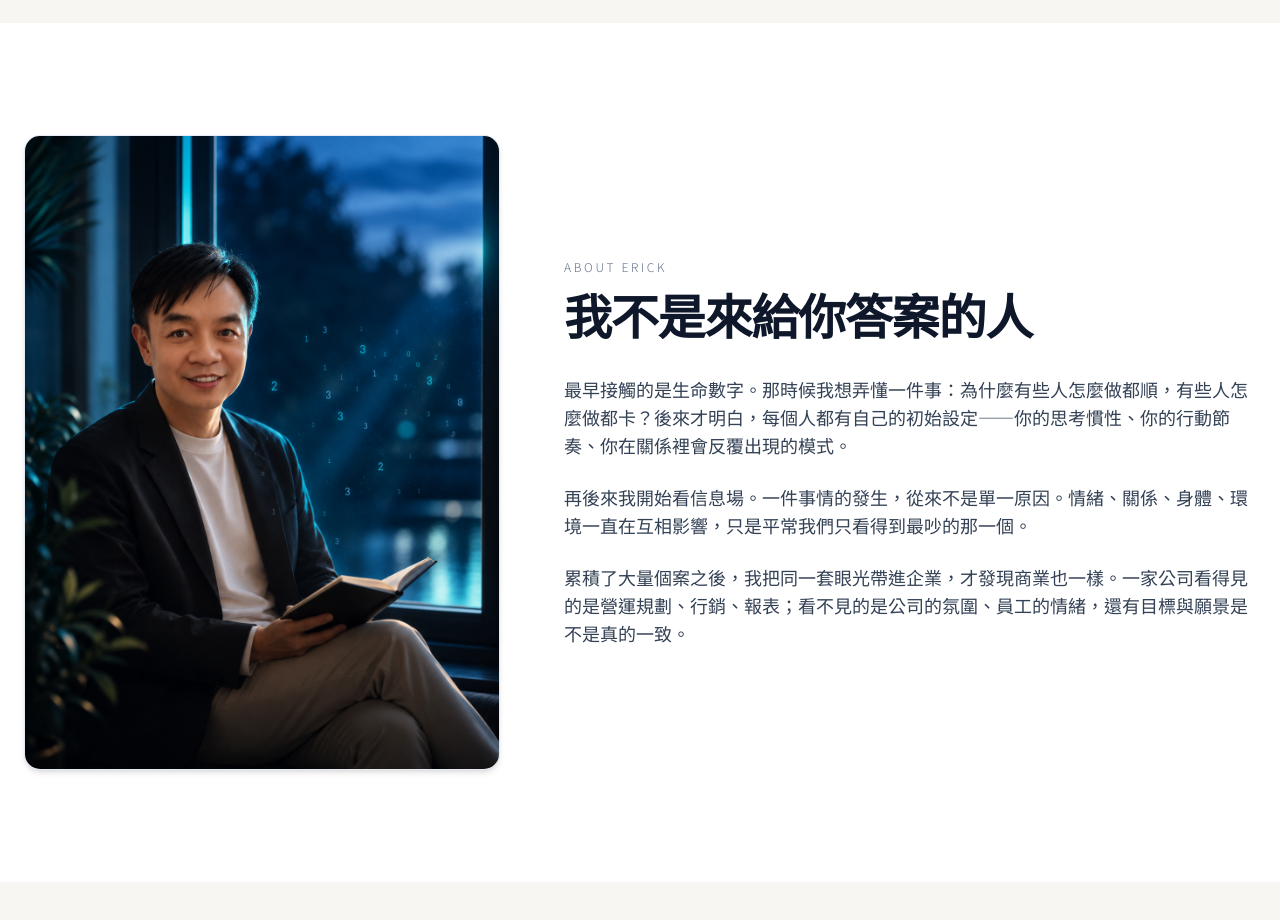
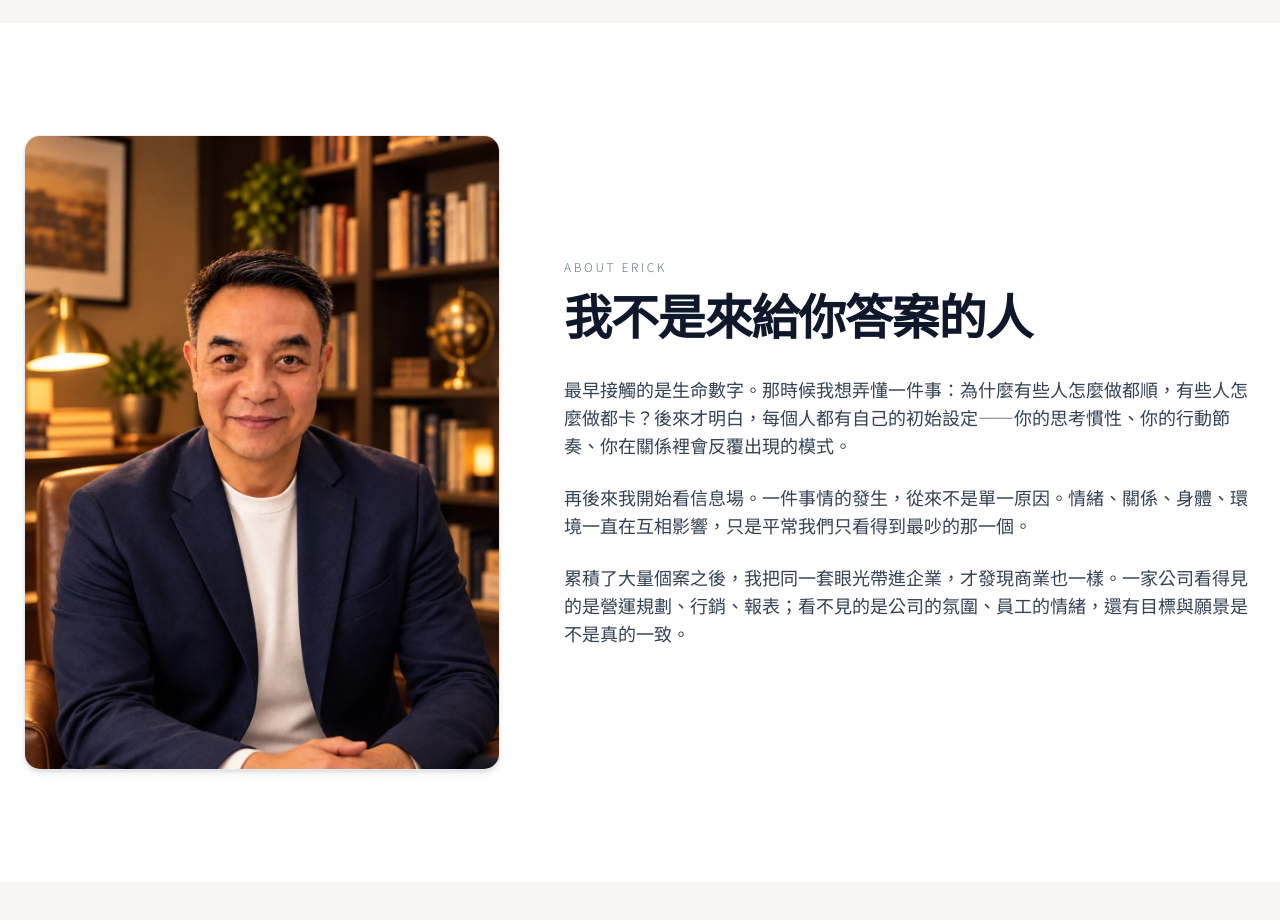
Before and after one commit to kern0907-303/erickfirm-website, a React (Vite) app: page / in a window 1280 px wide. Shown: the part 3720-4640 px from the top of the page. Built offline with nearby package versions, Linux system fonts and the light colour scheme; no server answers.

Commit message:
首頁：統一人物照片與影片視覺

```diff
--- a/src/components/AboutErickSection.jsx
+++ b/src/components/AboutErickSection.jsx
@@ -9,7 +9,7 @@ const AboutErickSection = () => {
           <div className="lg:col-span-5">
             <div className="relative aspect-[3/4] w-full rounded-2xl overflow-hidden bg-surface border border-slate-200/80 shadow-md group hover:border-accent/40 transition-all duration-300">
               <img
-                src="/erick-portrait-purple.png"
+                src="/erick-portrait-warm-v2.webp"
                 alt="Erick Firm 創辦人 Erick"
                 className="w-full h-full object-cover object-center"
               />
```
Also changed, not shown: public/erick-portrait-warm-v2.webp (added).
